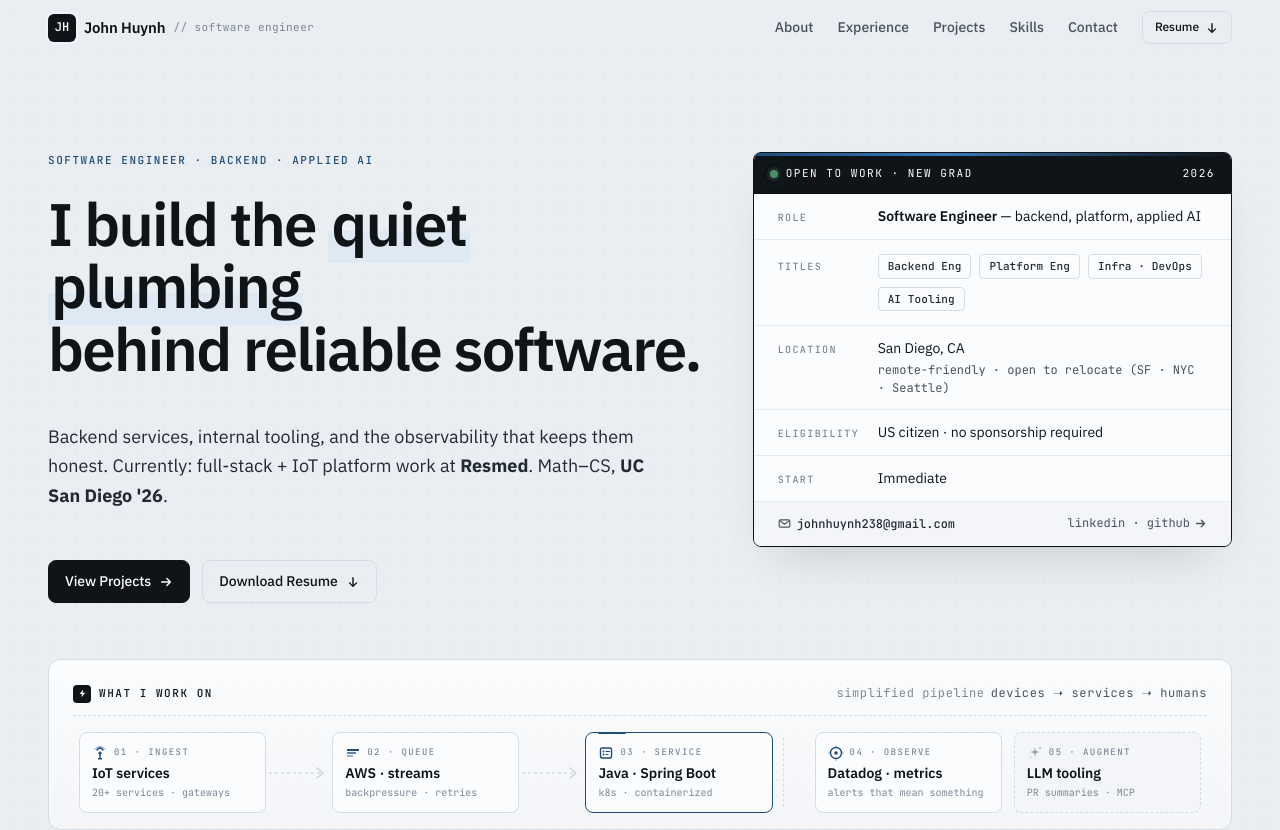
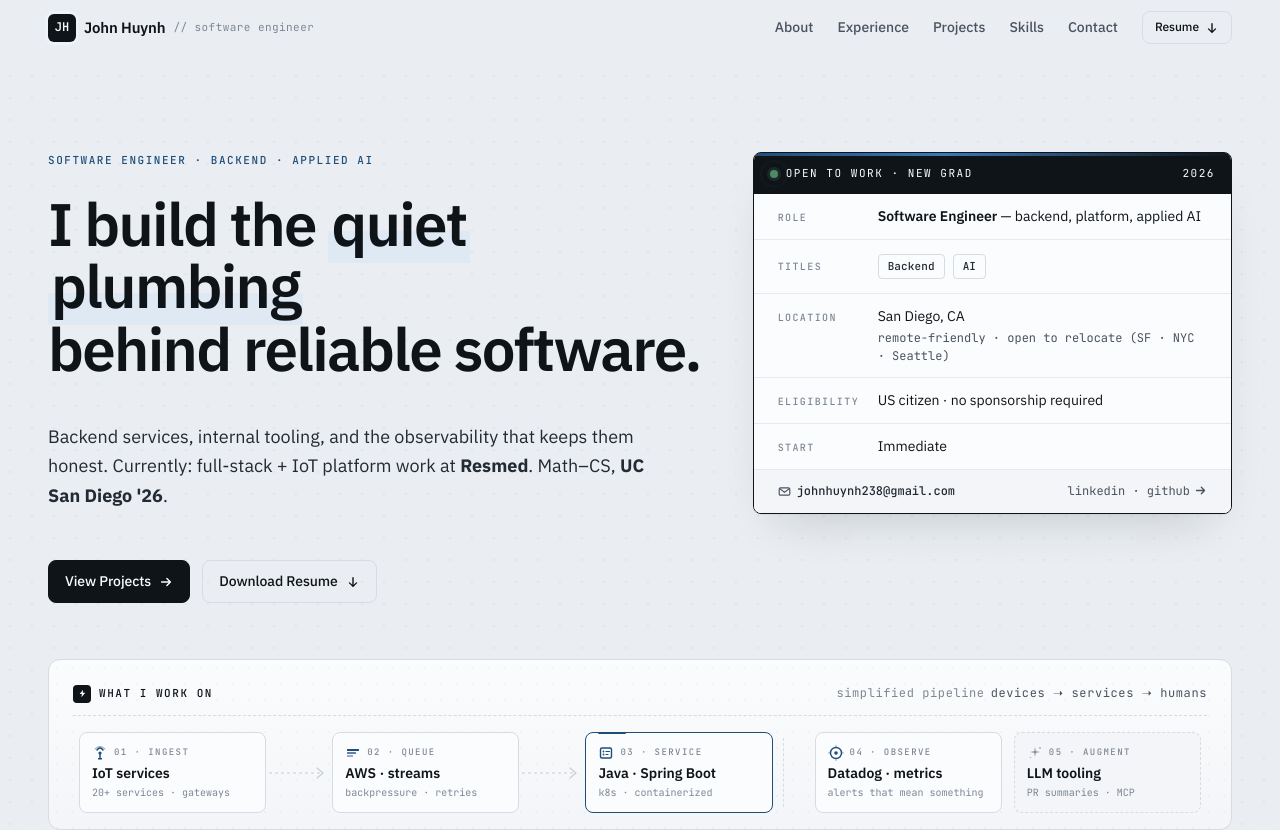
Before and after one commit to John5675/portfolio, a React (Vite) app: page / in a window 1280 px wide. Shown: the top 830 px of the page. Built offline with nearby package versions, Linux system fonts and the light colour scheme.

Commit message:
Refine recruiter titles
Co-authored-by: Copilot <223556219+Copilot@users.noreply.github.com>

```diff
--- a/src/components/RecruiterCard.jsx
+++ b/src/components/RecruiterCard.jsx
@@ -24,10 +24,8 @@ export default function RecruiterCard() {
         <div className="rc-row roles">
           <span className="k">Titles</span>
           <span className="v">
-            <span className="chip">Backend Eng</span>
-            <span className="chip">Platform Eng</span>
-            <span className="chip">Infra · DevOps</span>
-            <span className="chip">AI Tooling</span>
+            <span className="chip">Backend</span>
+            <span className="chip">AI</span>
           </span>
         </div>
         <div className="rc-row">
```
